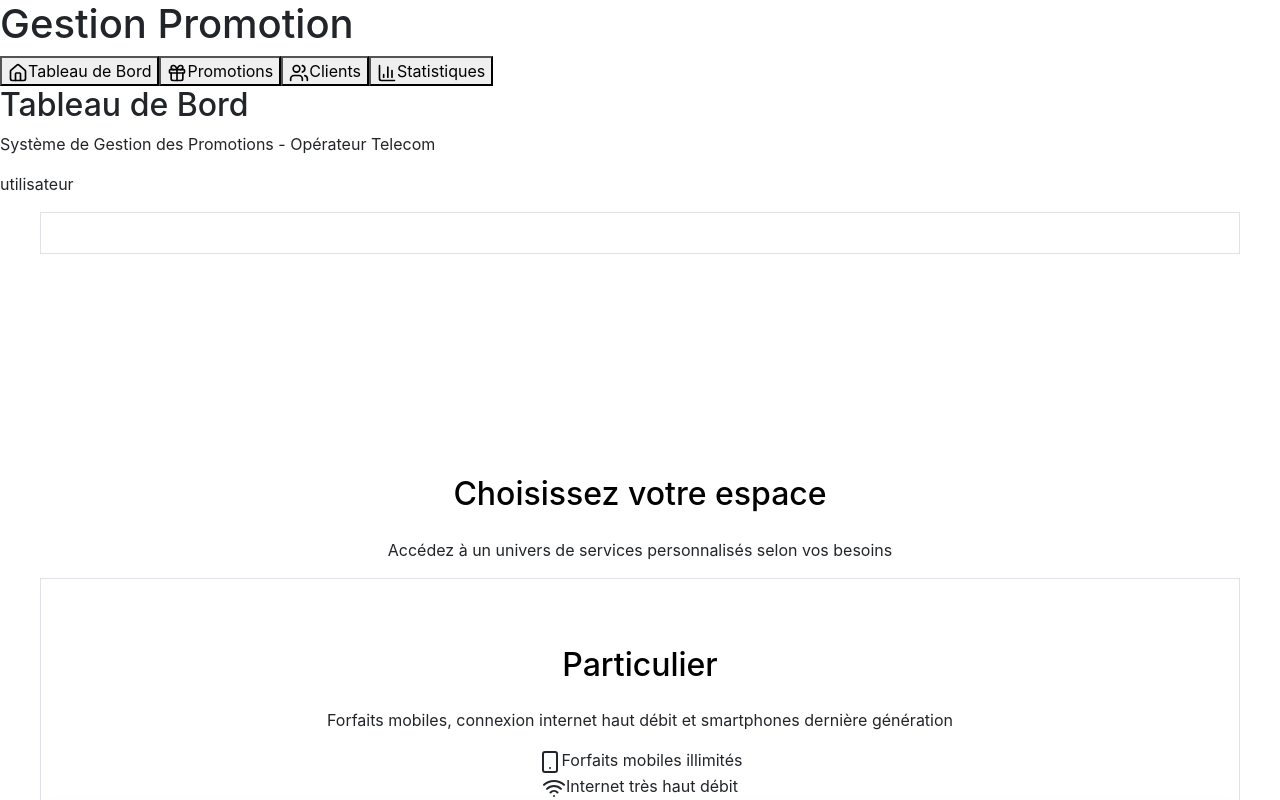
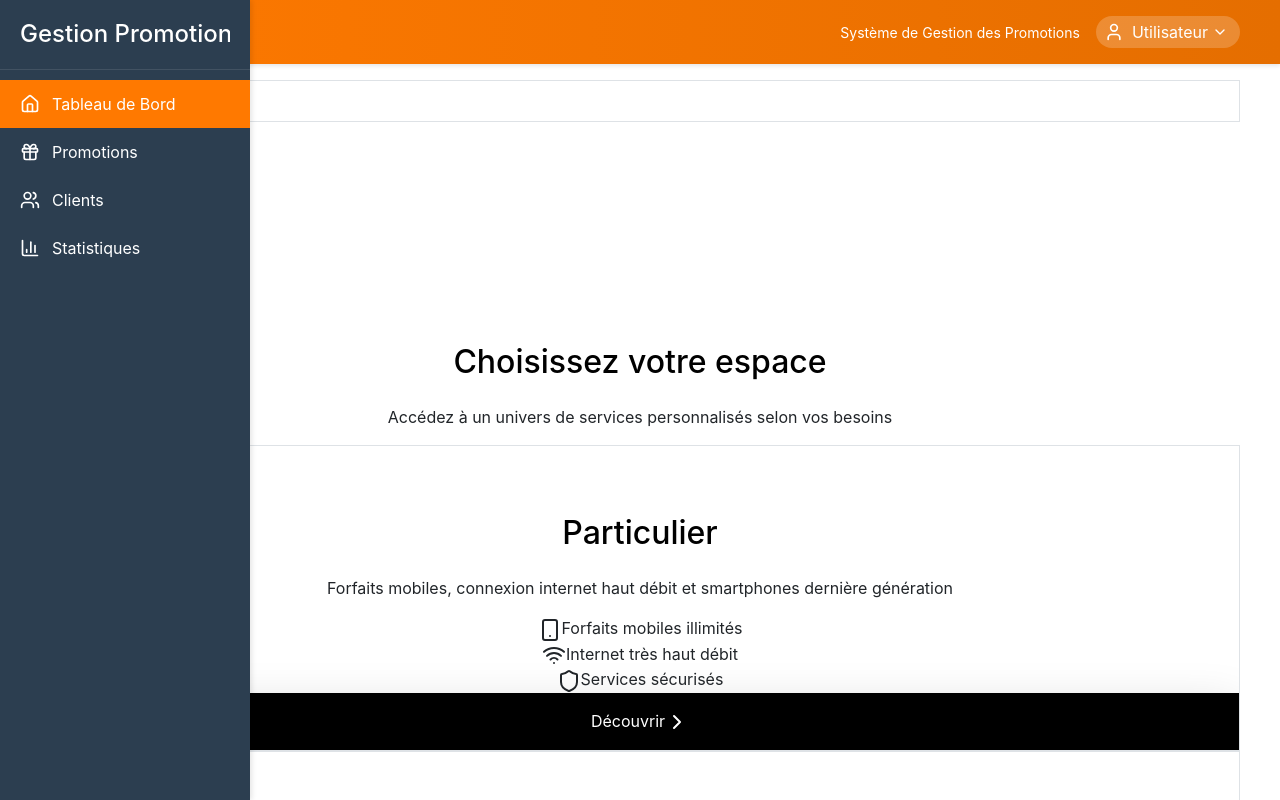
Before and after one commit to amina129/GESTION-PROMO, a React (Create React App) app in the folder frontend/: page /telecom in a window 1280 px wide. Shown: the top 800 px of the page. Built offline with nearby package versions, Linux system fonts and the light colour scheme.

Commit message:
added some styling

```diff
--- /dev/null
+++ b/frontend/src/components/common/Header.css
@@ -0,0 +1,73 @@
+/* Header.css */
+.orange-header {
+    background: linear-gradient(to right, #FF7900, #E56E00);
+    box-shadow: 0 2px 4px rgba(0, 0, 0, 0.1);
+    color: white;
+    width: 100%;
+    padding: 0 16px;
+}
+
+.header-container {
+    max-width: 1200px;
+    margin: 0 auto;
+    display: flex;
+    justify-content: space-between;
+    align-items: center;
+    height: 64px;
+}
+
+.header-left {
+    flex-shrink: 0;
+    display: flex;
+    align-items: center;
+}
+
+.header-title {
+    font-size: 1.25rem;
+    font-weight: bold;
+    margin: 0;
+}
+
+.header-right {
+    display: flex;
+    align-items: center;
+    gap: 16px;
+}
+
+.system-name {
+    font-size: 0.875rem;
+    display: none; /* Hidden on mobile */
+}
+
+.user-profile {
+    display: flex;
+    align-items: center;
+    background-color: rgba(255, 255, 255, 0.2);
+    border-radius: 9999px;
+    padding: 4px 12px 4px 8px;
+    cursor: pointer;
+    transition: background-color 0.2s;
+}
+
+.user-profile:hover {
+    background-color: rgba(255, 255, 255, 0.3);
+}
+
+.user-icon {
+    height: 20px;
+    width: 20px;
+    margin-right: 8px;
+}
+
+.dropdown-icon {
+    height: 16px;
+    width: 16px;
+    margin-left: 4px;
+}
+
+/* Medium screens and up */
+@media (min-width: 768px) {
+    .system-name {
+        display: block;
+    }
+}
--- a/frontend/src/components/common/Header.jsx
+++ b/frontend/src/components/common/Header.jsx
@@ -1,10 +1,11 @@
-import { ChevronDown } from 'lucide-react';
+import { ChevronDown, User } from 'lucide-react';
+import './Header.css'; // Create this file for CSS
 
 const Header = ({ activeTab }) => (
-    <header>
-        <div>
-            <div>
-                <h2>
+    <header className="orange-header">
+        <div className="header-container">
+            <div className="header-left">
+                <h2 className="header-title">
                     {activeTab === 'HomePage' && 'Tableau de Bord'}
                     {activeTab === 'promotions' && 'Gestion des Promotions'}
                     {activeTab === 'clients' && 'Gestion des Clients'}
@@ -12,16 +13,15 @@ const Header = ({ activeTab }) => (
                     {activeTab === 'statistiques' && 'Analyses & Rapports'}
                     {activeTab === 'parametres' && 'Paramètres du Système'}
                 </h2>
-                <p>Système de Gestion des Promotions - Opérateur Telecom</p>
             </div>
 
-            <div>
-                <div role="button" tabIndex={0}>
-                    <div></div>
-                    <div>
-                        <span> utilisateur</span>
-                        <ChevronDown size={16} color="var(--primary-dark)" />
-                    </div>
+            <div className="header-right">
+                <div className="system-name">Système de Gestion des Promotions</div>
+
+                <div className="user-profile" role="button" tabIndex={0}>
+                    <User className="user-icon" />
+                    <span>Utilisateur</span>
+                    <ChevronDown className="dropdown-icon" />
                 </div>
             </div>
         </div>
--- /dev/null
+++ b/frontend/src/components/common/Sidebar.css
@@ -0,0 +1,76 @@
+/* Sidebar.css */
+.sidebar {
+    background: #2c3e50; /* Dark blue-gray background */
+    color: white;
+    width: 250px;
+    height: 100vh;
+    position: fixed;
+    top: 0;
+    left: 0;
+    transition: width 0.3s ease;
+    z-index: 1000;
+    box-shadow: 2px 0 5px rgba(0, 0, 0, 0.1);
+}
+
+.sidebar.collapsed {
+    width: 80px;
+}
+
+.sidebar-header {
+    padding: 20px;
+    border-bottom: 1px solid rgba(255, 255, 255, 0.1);
+}
+
+.sidebar-title {
+    color: white;
+    margin: 0;
+    font-size: 1.5rem;
+    white-space: nowrap;
+    overflow: hidden;
+}
+
+.sidebar-nav {
+    padding: 10px 0;
+}
+
+.nav-button {
+    display: flex;
+    align-items: center;
+    width: 100%;
+    padding: 12px 20px;
+    background: transparent;
+    border: none;
+    color: white;
+    cursor: pointer;
+    transition: all 0.2s;
+    text-align: left;
+}
+
+.nav-button:hover {
+    background: rgba(255, 255, 255, 0.1);
+}
+
+.nav-button.active {
+    background: #FF7900; /* Orange Telecom brand color */
+}
+
+.nav-icon {
+    flex-shrink: 0;
+}
+
+.nav-label {
+    margin-left: 12px;
+    white-space: nowrap;
+    overflow: hidden;
+}
+
+/* Collapsed state */
+.sidebar.collapsed .sidebar-title,
+.sidebar.collapsed .nav-label {
+    display: none;
+}
+
+.sidebar.collapsed .nav-button {
+    justify-content: center;
+    padding: 12px 0;
+}
--- a/frontend/src/components/common/Sidebar.jsx
+++ b/frontend/src/components/common/Sidebar.jsx
@@ -1,26 +1,26 @@
 import { Home, Gift, Users, BarChart3 } from 'lucide-react';
+import './Sidebar.css'; // Create this CSS file
 
 const Sidebar = ({ activeTab, setActiveTab, sidebarCollapsed, setSidebarCollapsed }) => (
-    <div>
-        <div>
-            <div>
-                {!sidebarCollapsed && <h1>Gestion Promotion</h1>}
-            </div>
+    <div className={`sidebar ${sidebarCollapsed ? 'collapsed' : ''}`}>
+        <div className="sidebar-header">
+            {!sidebarCollapsed && <h1 className="sidebar-title">Gestion Promotion</h1>}
         </div>
-        <nav>
+        <nav className="sidebar-nav">
             {[
-                { id: 'HomePage', icon: Home, label: 'Tableau de Bord' },  // Changed from 'dashboard'
+                { id: 'HomePage', icon: Home, label: 'Tableau de Bord' },
                 { id: 'promotions', icon: Gift, label: 'Promotions' },
                 { id: 'clients', icon: Users, label: 'Clients' },
                 { id: 'statistiques', icon: BarChart3, label: 'Statistiques' },
             ].map(item => (
                 <button
                     key={item.id}
+                    className={`nav-button ${activeTab === item.id ? 'active' : ''}`}
                     onClick={() => setActiveTab(item.id)}
                     title={item.label}
                 >
-                    <item.icon size={20} />
-                    <span>{item.label}</span>
+                    <item.icon className="nav-icon" size={20} />
+                    {!sidebarCollapsed && <span className="nav-label">{item.label}</span>}
                 </button>
             ))}
         </nav>
```
